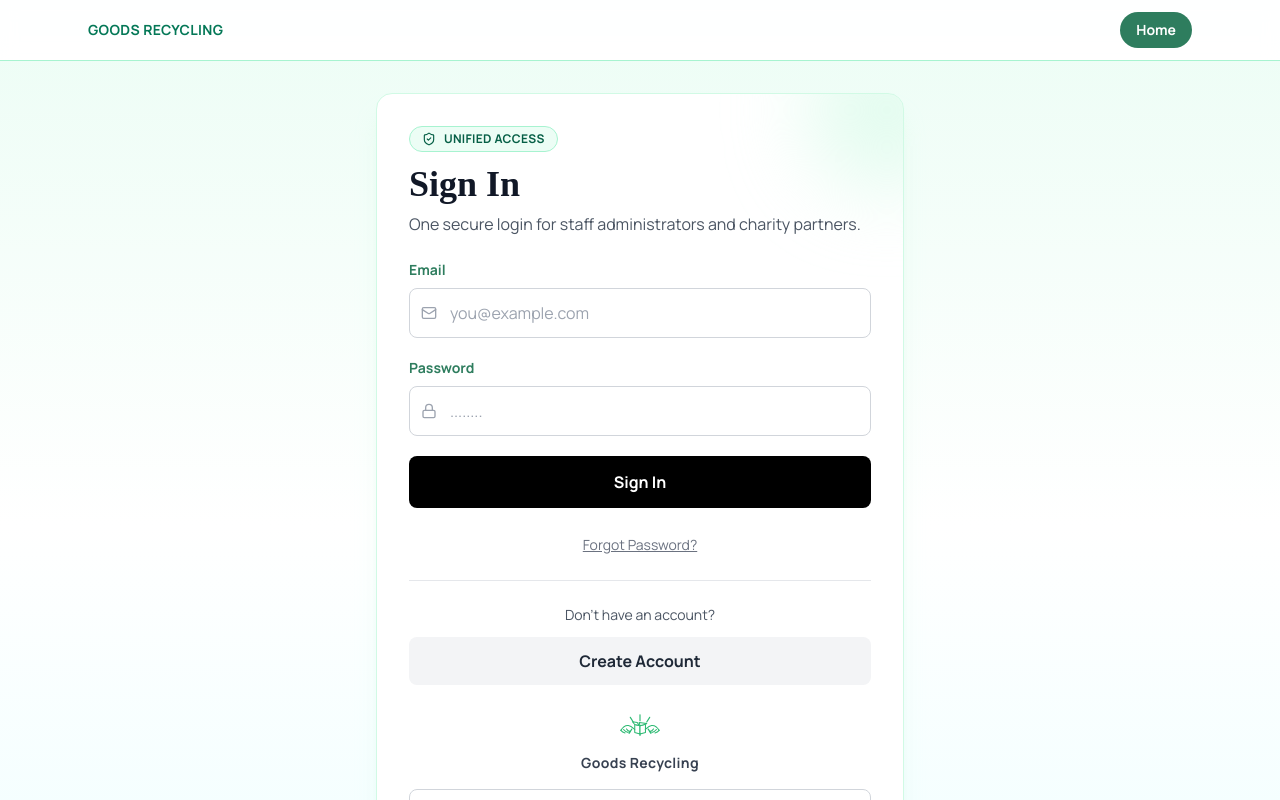
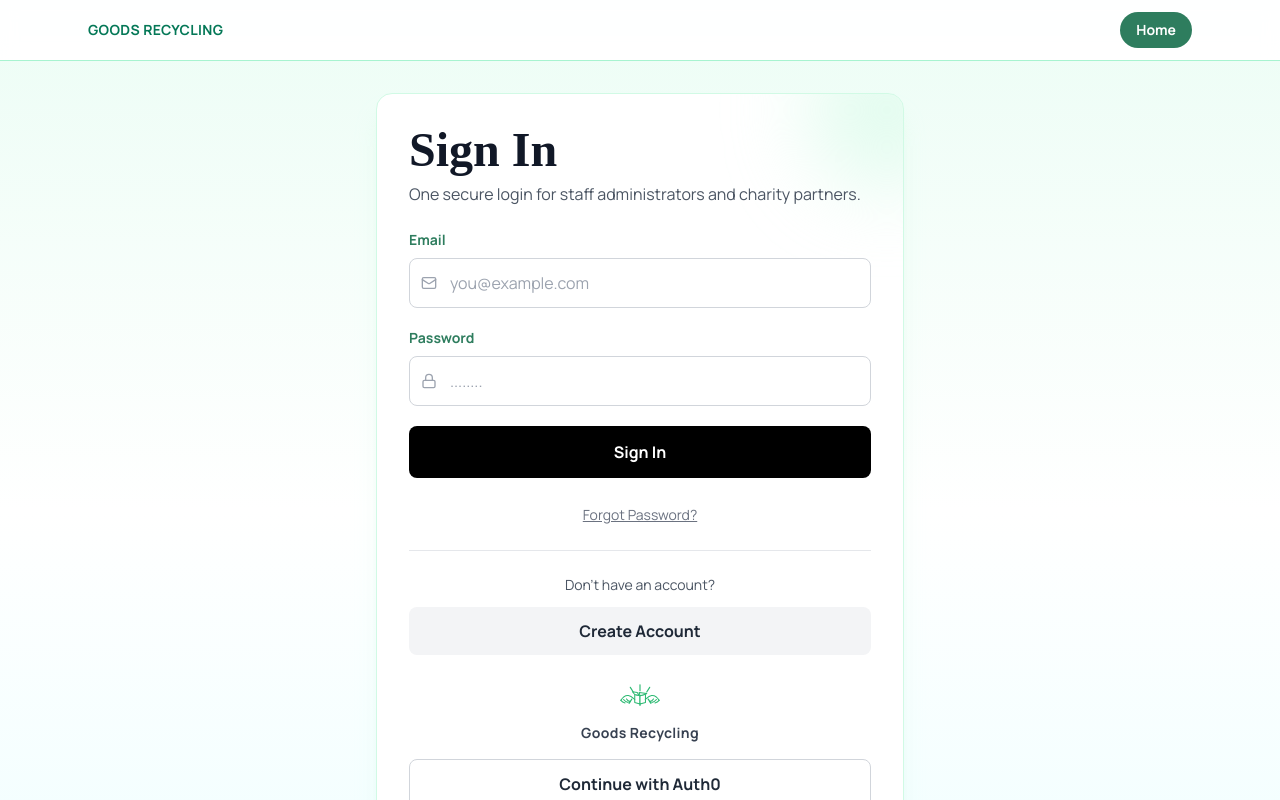
Before and after one commit to mephrem11/webportal493, a React (Vite) app: page / in a window 1280 px wide. Shown: the top 800 px of the page. Built offline with nearby package versions, Linux system fonts and the light colour scheme; no server answers.

Commit message:
Remove Unified Access badge and enlarge Sign In heading

```diff
--- a/src/pages/Login.tsx
+++ b/src/pages/Login.tsx
@@ -1,7 +1,7 @@
 import { useState } from "react";
 import type { FormEvent } from "react";
 import { Link, useNavigate } from "react-router-dom";
-import { Lock, Mail, ShieldCheck } from "lucide-react";
+import { Lock, Mail } from "lucide-react";
 import { useSimpleAuth } from "../contexts/SimpleAuthContext";
 import { useAuth0 } from "../contexts/Auth0Context";
 import { PublicTabs } from "../components/PublicTabs";
@@ -76,11 +76,7 @@ export function Login() {
         <div className="pointer-events-none absolute -left-12 -bottom-12 h-28 w-28 rounded-full bg-cyan-100/70 blur-xl" />
 
         <div className="relative mb-6">
-          <div className="mb-3 inline-flex items-center gap-2 rounded-full border border-emerald-200 bg-emerald-50 px-3 py-1 text-xs font-semibold uppercase tracking-wide text-emerald-800">
-            <ShieldCheck size={14} />
-            Unified Access
-          </div>
-          <h1 className="mb-2 text-3xl font-bold text-gray-900 sm:text-4xl" style={{ fontFamily: "Playfair Display, serif" }}>
+          <h1 className="mb-2 text-4xl font-bold text-gray-900 sm:text-5xl" style={{ fontFamily: "Playfair Display, serif" }}>
             Sign In
           </h1>
           <p className="text-sm text-gray-600 sm:text-base">One secure login for staff administrators and charity partners.</p>
```
